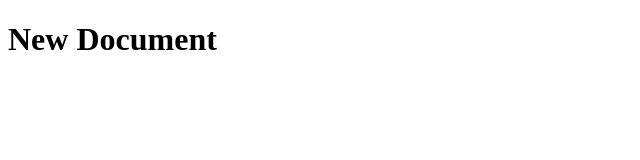
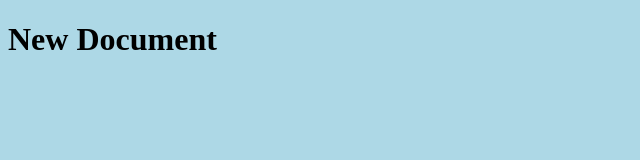
Before and after one commit to kwudev/html, a plain HTML site: page index.html in a window 1280 px wide. Shown: the whole page, without its empty margins (0-640 px from the left). Drawn offline with Linux system fonts and the light colour scheme.

Commit message:
Added a style sheet

```diff
--- a/index.html
+++ b/index.html
@@ -1,11 +1,17 @@
 <!DOCTYPE html>
 <html lang="en">
+
 <head>
     <meta charset="UTF-8">
     <meta name="viewport" content="width=device-width, initial-scale=1.0">
     <title>Document</title>
+
+    <link rel="stylesheet" href="style1.css">
+
 </head>
+
 <body>
     <h1>New Document</h1>
 </body>
+
 </html>
--- /dev/null
+++ b/style1.css
@@ -0,0 +1,3 @@
+body {
+    background-color: lightblue;
+}
```
